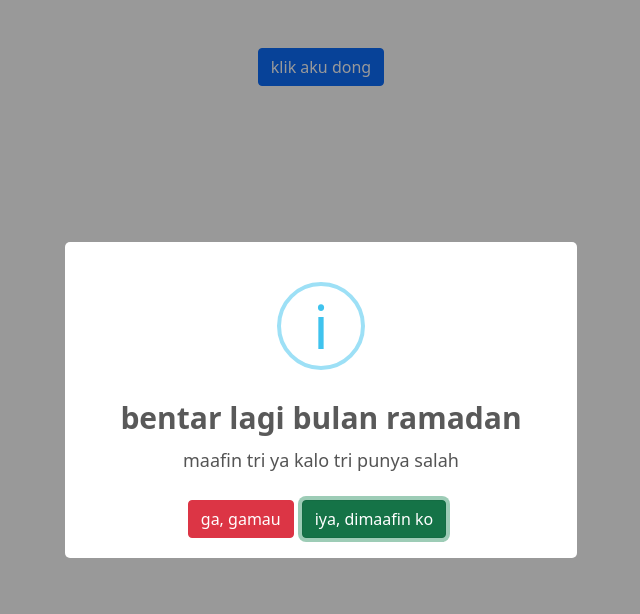
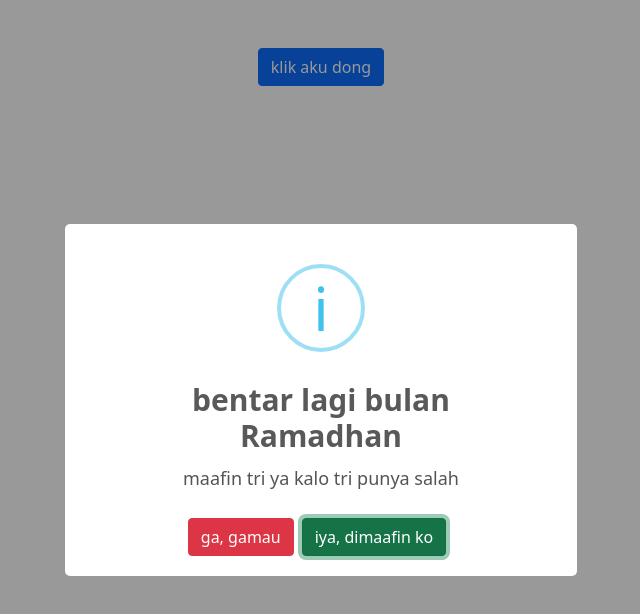
Before and after one commit to TriAditiawan/spesialramadhan.github.io, a plain HTML site: page index.html in a window 1280 px wide. Both pictures are taken after a click on the button "klik aku dong". Shown: the whole page, without its empty margins (319-959 px from the left). Drawn offline with nearby package versions, Linux system fonts and the light colour scheme.

Commit message:
Update index.html

```diff
--- a/index.html
+++ b/index.html
@@ -27,7 +27,7 @@
 
         swalWithBootstrapButtons
           .fire({
-            title: "bentar lagi bulan ramadan",
+            title: "bentar lagi bulan Ramadhan",
             text: "maafin tri ya kalo tri punya salah",
             icon: "info",
             showCancelButton: true,
```
